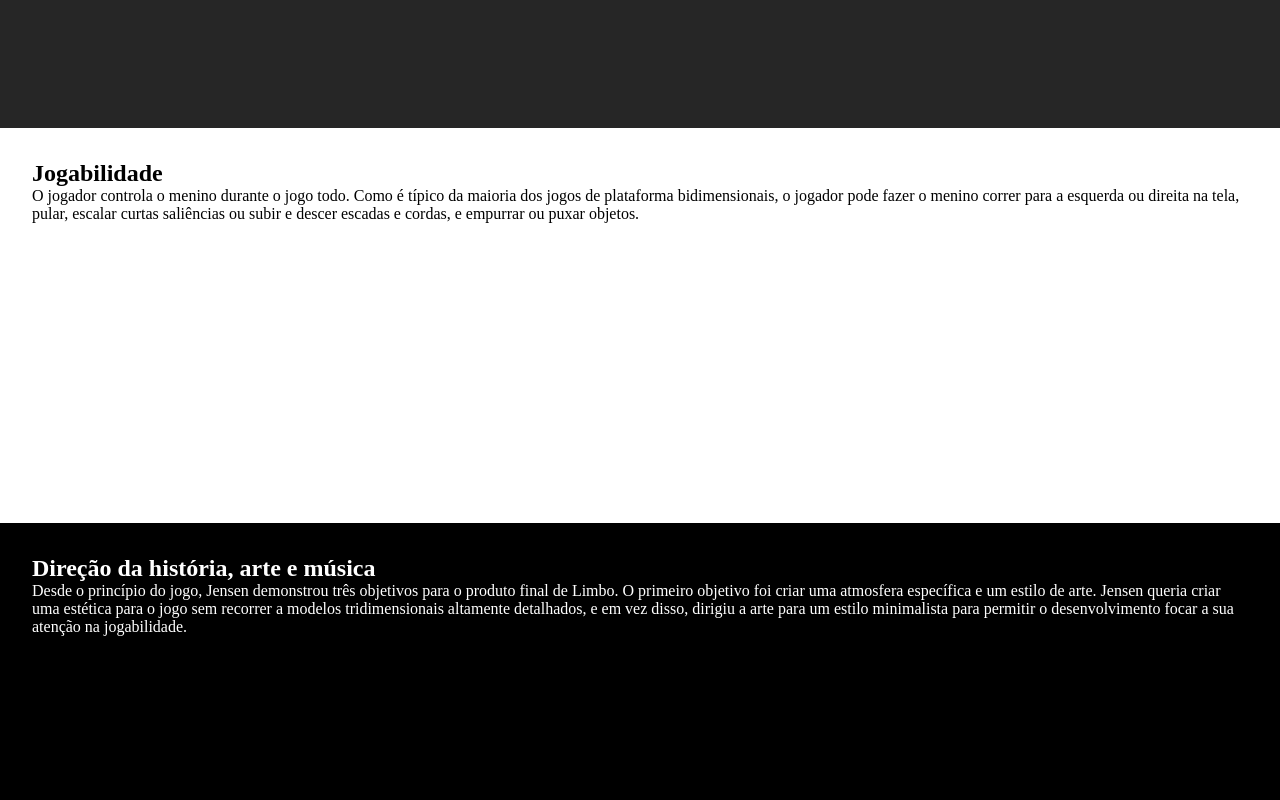
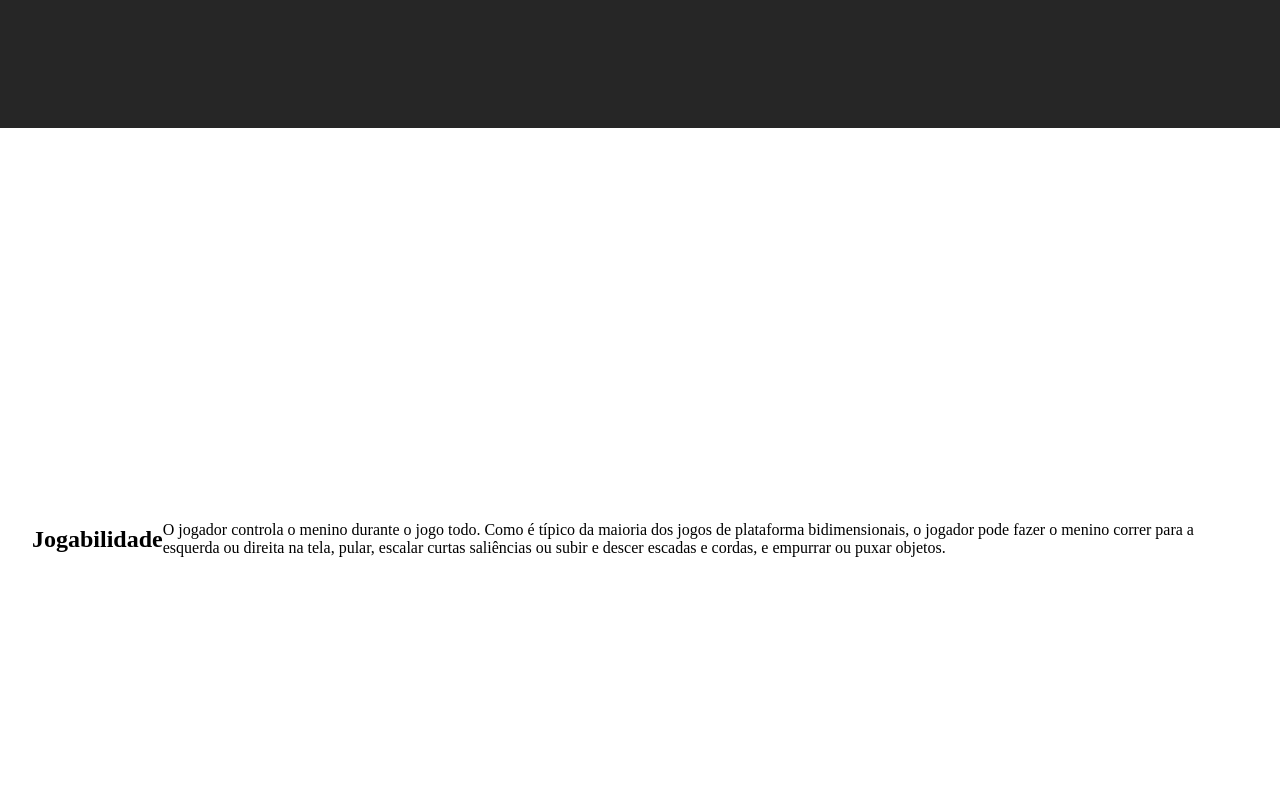
Before and after one commit to gustavros/limbo, a plain HTML site: page index.html in a window 1280 px wide. Shown: the part 1440-2240 px from the top of the page. Drawn offline with Linux system fonts and the light colour scheme.

Commit message:
Update style.css

```diff
--- a/style.css
+++ b/style.css
@@ -183,10 +183,15 @@ main {
 .third-section {
     background-color: white;
 
-    padding: 32px;
-    padding-bottom: 300px;
+    padding: 70px 32px 32px;
 
     width: 100%;
+    height: 98vh;
+
+    display: flex;
+    flex-direction: row;
+    align-items: center;
+    justify-content: center;
 }
 
 .fourth-section {
```
